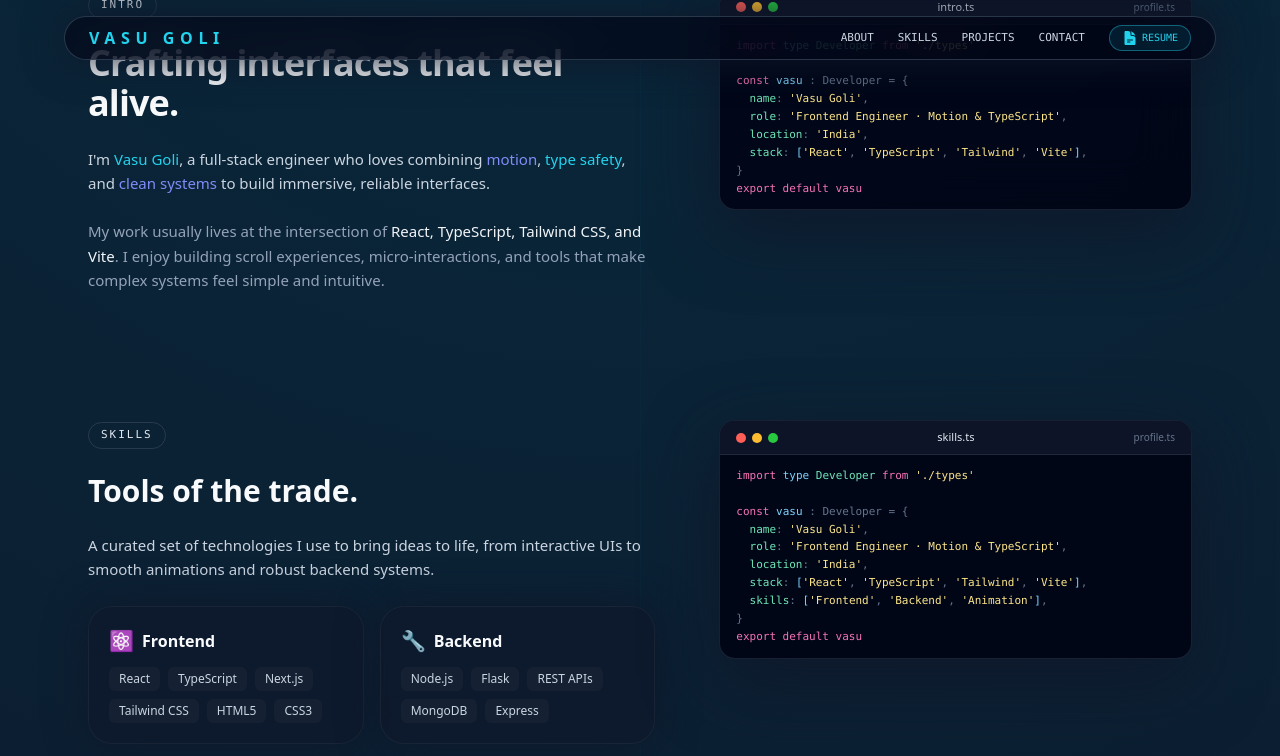
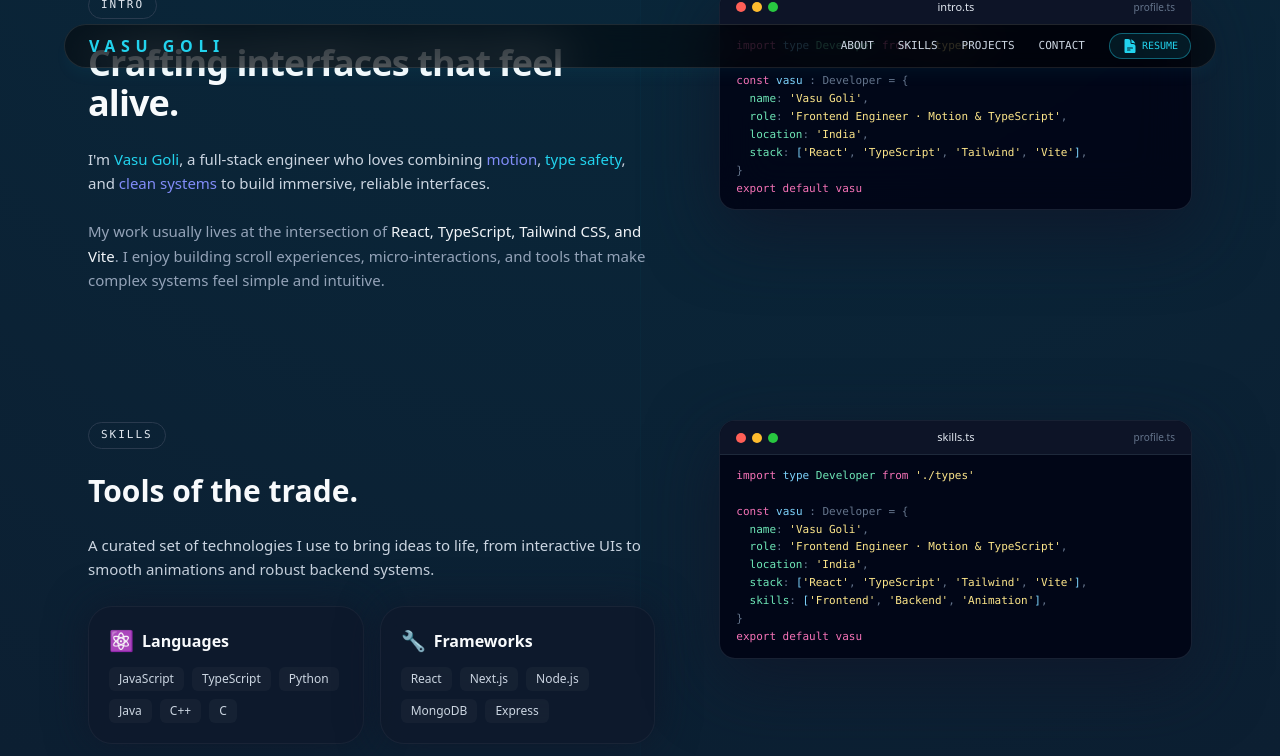
Before and after one commit to Vasugoli/portfolio, a React (Vite) app: page / in a window 1280 px wide. Both pictures are taken after a click on the button "SCROLL TO EXPLORE". Shown: the part 2050-2806 px from the top of the page. Built offline with nearby package versions, Linux system fonts and the light colour scheme.

Commit message:
feat: Introduce Navbar, Contact, and Skills sections along with a resume PDF.

```diff
--- a/src/components/Navbar.tsx
+++ b/src/components/Navbar.tsx
@@ -18,7 +18,7 @@ const Navbar: React.FC<NavbarProps> = ({ logoRef, linksRef, shellRef }) => {
       ref={shellRef}
       className="pointer-events-none fixed inset-x-0 top-0 z-30 flex justify-center"
     >
-      <nav className="pointer-events-auto relative mt-4 flex w-full max-w-6xl items-center justify-between rounded-full border border-slate-700/80 bg-slate-950/70 px-4 py-2 shadow-[0_0_40px_rgba(15,23,42,0.95)] backdrop-blur-xl md:px-6">
+      <nav className="pointer-events-auto relative mt-6 flex w-full max-w-6xl items-center justify-between rounded-full border border-white/10 bg-black/50 px-4 py-2 shadow-lg shadow-cyan-500/5 backdrop-blur-xl md:px-6">
         {/* Logo */}
         <span
           ref={logoRef}
@@ -45,7 +45,7 @@ const Navbar: React.FC<NavbarProps> = ({ logoRef, linksRef, shellRef }) => {
             CONTACT
           </a>
           <a
-            href="https://drive.google.com/file/d/15oWhJgEg6rHOzpm18cxHFtRme4AT23_K/view?usp=sharing"
+            href="/portfolio/vasu_full_stack_resume___.pdf"
             target="_blank"
             rel="noopener noreferrer"
             className="rounded-full border border-cyber-cyan/40 bg-cyber-cyan/10 px-3 py-1 text-[10px] text-cyber-cyan transition hover:bg-cyber-cyan/20 hover:text-cyan-200"
@@ -58,24 +58,24 @@ const Navbar: React.FC<NavbarProps> = ({ logoRef, linksRef, shellRef }) => {
         {/* Mobile menu button */}
         <button
           type="button"
-          className="flex h-8 w-8 items-center justify-center rounded-full border border-slate-700/80 bg-slate-900/80 md:hidden"
+          className="flex h-8 w-8 items-center justify-center text-slate-200 hover:text-white md:hidden"
           onClick={toggleMenu}
           aria-label="Toggle navigation menu"
         >
           <div className="relative h-3.5 w-4">
             <span
-              className={`absolute left-0 block h-0.5 w-full rounded bg-slate-200 transition-transform ${
-                isOpen ? "translate-y-1.5 rotate-45" : "-translate-y-1"
+              className={`absolute left-0 top-1/2 block h-0.5 w-full -mt-[1px] rounded bg-slate-200 transition-transform ${
+                isOpen ? "rotate-45" : "-translate-y-1.5"
               }`}
             />
             <span
-              className={`absolute left-0 block h-0.5 w-full rounded bg-slate-200 transition-opacity ${
+              className={`absolute left-0 top-1/2 block h-0.5 w-full -mt-[1px] rounded bg-slate-200 transition-opacity ${
                 isOpen ? "opacity-0" : "opacity-100"
               }`}
             />
             <span
-              className={`absolute left-0 block h-0.5 w-full rounded bg-slate-200 transition-transform ${
-                isOpen ? "-translate-y-1.5 -rotate-45" : "translate-y-1"
+              className={`absolute left-0 top-1/2 block h-0.5 w-full -mt-[1px] rounded bg-slate-200 transition-transform ${
+                isOpen ? "-rotate-45" : "translate-y-1.5"
               }`}
             />
           </div>
@@ -83,7 +83,7 @@ const Navbar: React.FC<NavbarProps> = ({ logoRef, linksRef, shellRef }) => {
 
         {/* Mobile dropdown (inside nav, positioned top-right) */}
         {isOpen && (
-          <div className="absolute right-2 top-12 w-60 rounded-3xl border border-slate-800 bg-slate-950/95 px-4 py-4 text-[11px] font-mono text-slate-200 shadow-[0_18px_40px_rgba(15,23,42,0.95)] md:hidden">
+          <div className="absolute right-0 top-14 w-60 rounded-3xl border border-white/10 bg-black/70 px-4 py-4 text-[11px] font-mono text-slate-200 shadow-lg shadow-cyan-500/5 backdrop-blur-xl md:hidden">
             <div className="flex flex-col gap-3">
               <a
                 href="#about"
@@ -115,7 +115,7 @@ const Navbar: React.FC<NavbarProps> = ({ logoRef, linksRef, shellRef }) => {
               </a>
 
               <a
-                href="https://drive.google.com/your-resume-link"
+                href="/portfolio/vasu_full_stack_resume___.pdf"
                 target="_blank"
                 rel="noopener noreferrer"
                 className="mt-3 inline-flex items-center justify-center gap-2 rounded-full border border-cyber-cyan/40 bg-cyber-cyan/10 px-3 py-1.5 text-[10px] text-cyber-cyan transition hover:bg-cyber-cyan/20 hover:text-cyan-200"
--- a/src/sections/Contact/ContactSection.tsx
+++ b/src/sections/Contact/ContactSection.tsx
@@ -119,7 +119,7 @@ const ContactSection: React.FC = () => {
 							<span>LinkedIn</span>
 						</a>
 					</Button>
-          <Button
+          			<Button
 						asChild
 						className='border-slate-700/80 bg-slate-900/70 text-slate-100 hover:border-cyber-cyan/50 hover:bg-slate-900'>
 						<a
--- a/src/sections/Skills/SkillsSection.tsx
+++ b/src/sections/Skills/SkillsSection.tsx
@@ -14,32 +14,32 @@ export interface Skill {
 
 const skills: Skill[] = [
 	{
-		category: "Frontend",
+		category: "Languages",
 		items: [
-			"React",
+			"JavaScript",
 			"TypeScript",
-			"Next.js",
-			"Tailwind CSS",
-			"HTML5",
-			"CSS3",
+			"Python",
+			"Java",
+			"C++",
+			"C",
 		],
 		icon: "⚛️",
 	},
 	{
-		category: "Backend",
-		items: ["Node.js", "Flask", "REST APIs", "MongoDB", "Express"],
+		category: "Frameworks",
+		items: ["React", "Next.js", "Node.js", "MongoDB", "Express"],
 		icon: "🔧",
 	},
 	{
-		category: "Animation",
-		items: ["GSAP", "Framer Motion", "CSS Animations", "ScrollTrigger"],
-		icon: "✨",
+		category: "Tools",
+		items: ["Git", "Vite", "npm", "VS Code","Neovim"],
+		icon: "🛠️",
 	},
 	{
-		category: "Tools & Others",
-		items: ["Git", "Vite", "npm", "Figma", "VS Code","Neovim","Linux"],
-		icon: "🛠️",
-	},
+		category: "Others",
+		items: ["Docker","Linux"],
+		icon: "✨",
+	}
 ];
 
 const SkillsSection: React.FC = () => {
```
Also changed, not shown: 1 other file (tests, documents, lock files or other folders).
